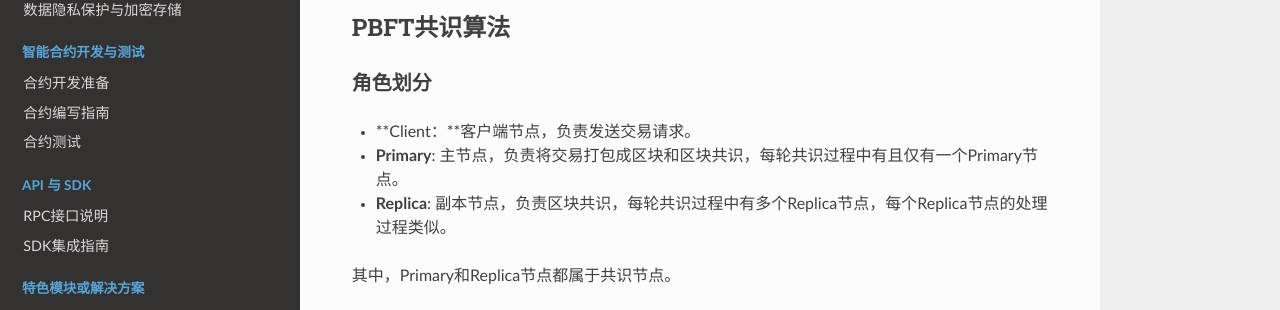
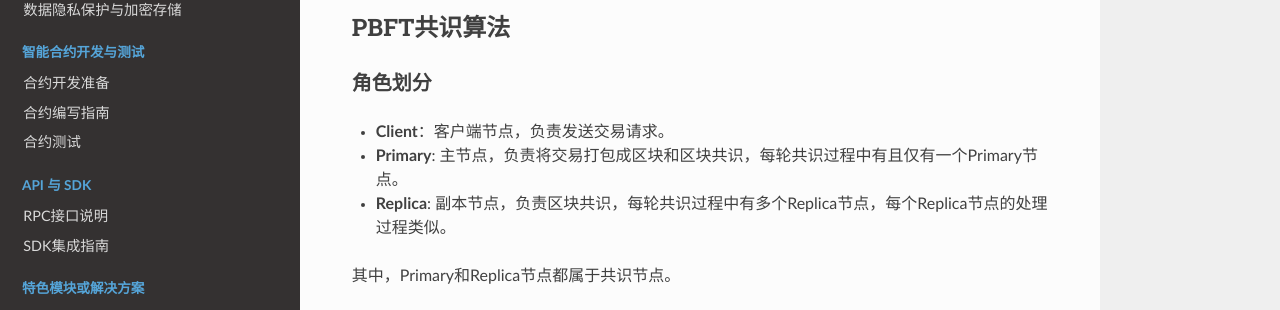
Before and after one commit to geno-labs/geno-docs, a Sphinx documentation site: the page built from source/architecture/consensus/intro.md, in a window 1280 px wide and 900 px high. Shown: the part 328-638 px from the top of the window. Built offline with Sphinx 7.4.7 and the Read the Docs theme 3.1.0, drawn with Linux system fonts in a browser that asks for light colours; pages that are not in the unit, such as notebooks, are missing from menus.

```diff
--- a/source/architecture/consensus/intro.md
+++ b/source/architecture/consensus/intro.md
@@ -10,7 +10,7 @@
 
 #### 角色划分
 
-- **Client：**客户端节点，负责发送交易请求。
+- **Client**：客户端节点，负责发送交易请求。
 - **Primary**: 主节点，负责将交易打包成区块和区块共识，每轮共识过程中有且仅有一个Primary节点。
 - **Replica**: 副本节点，负责区块共识，每轮共识过程中有多个Replica节点，每个Replica节点的处理过程类似。
 
```
